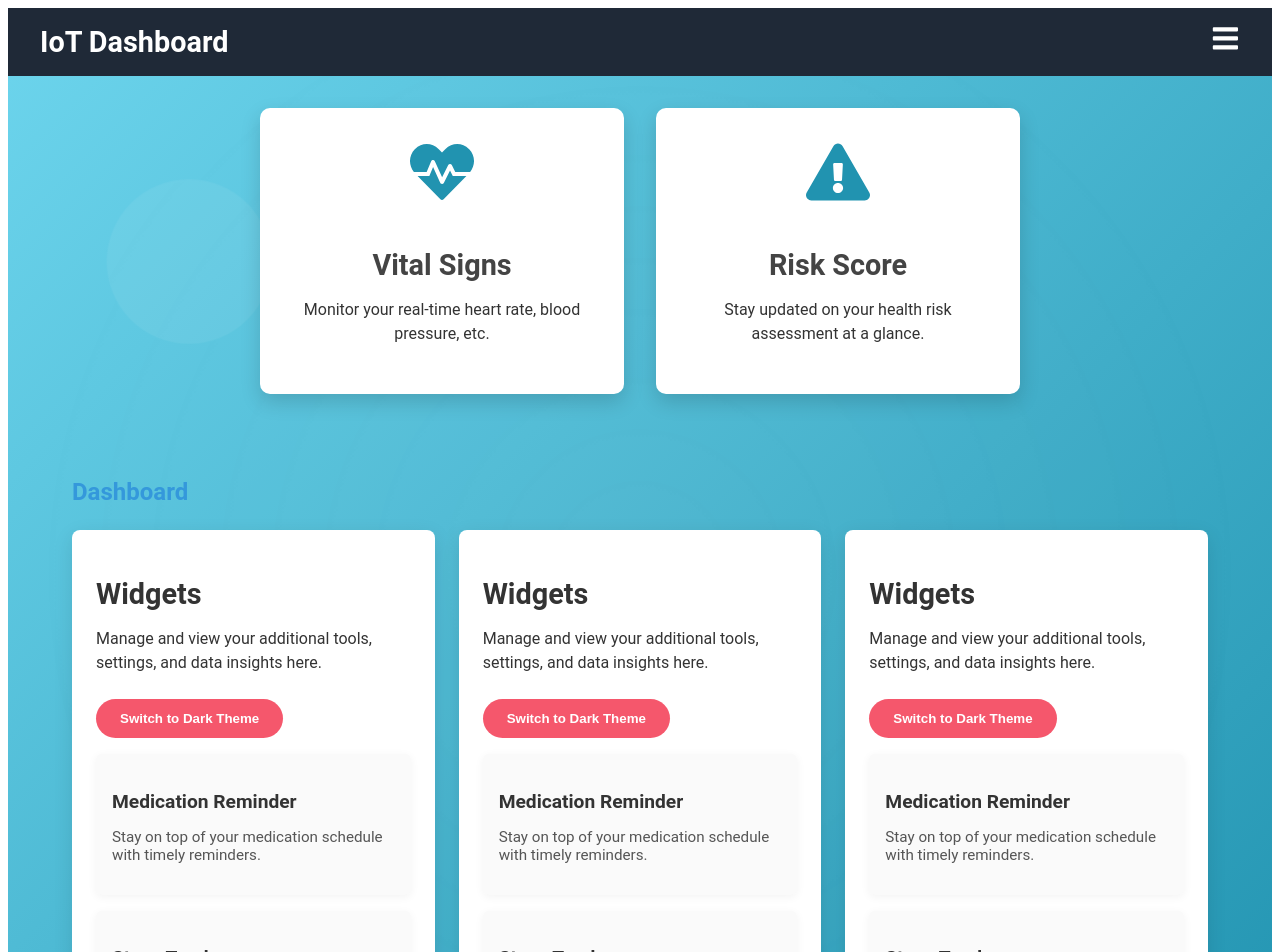
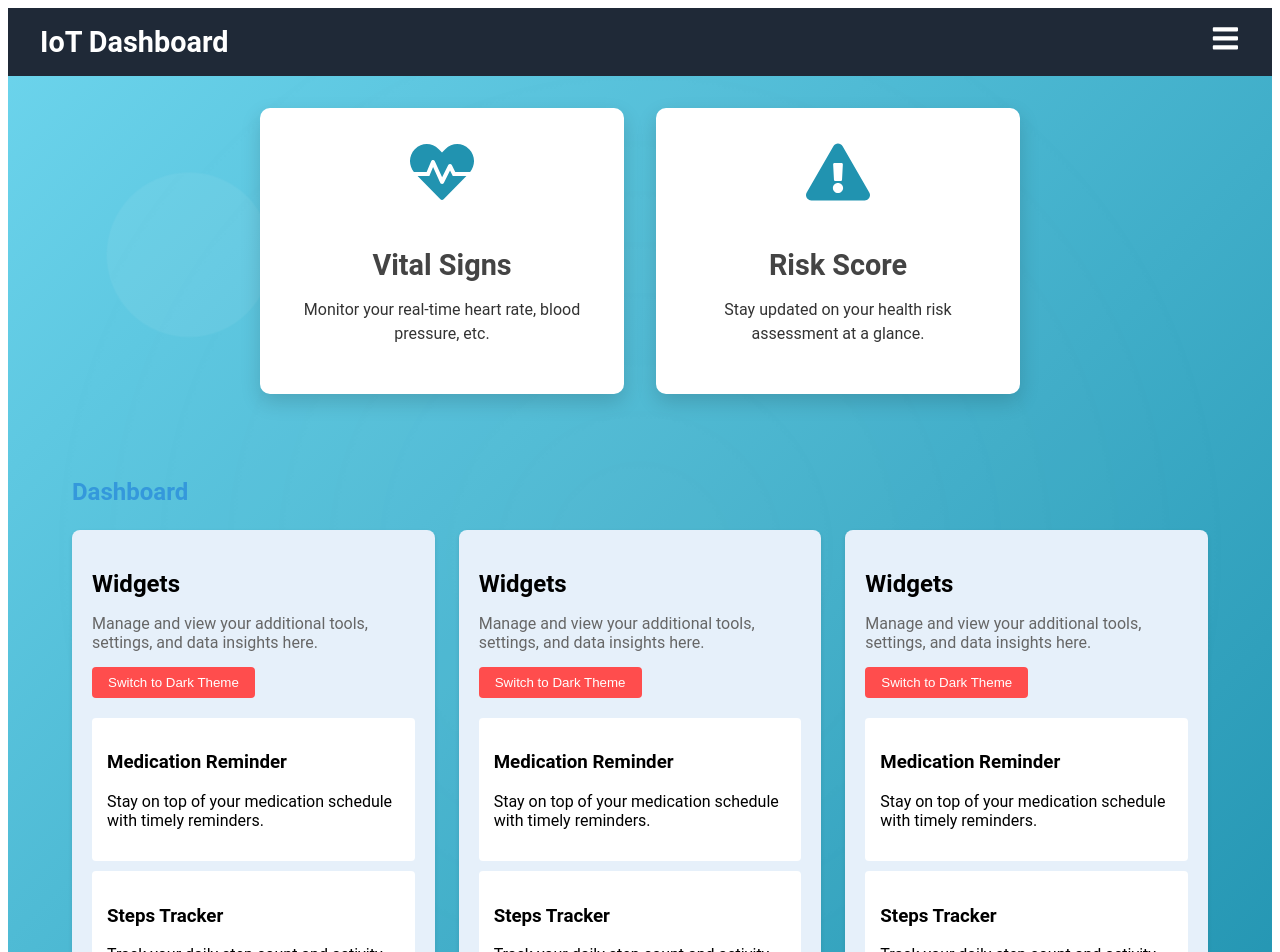
Before and after one commit to Dhrishit04/HealthSim, a React (Create React App) app in the folder FrontEnd/: page /dashboard in a window 1280 px wide. Shown: the top 952 px of the page. Built offline with nearby package versions, Linux system fonts and the light colour scheme; no server answers.

Commit message:
Minor Designing changes

```diff
--- a/FrontEnd/package.json
+++ b/FrontEnd/package.json
@@ -28,7 +28,8 @@
   },
   "dependencies": {
     "axios": "^1.8.4",
-    "react-dom": "^19.0.0",
+    "react-beautiful-dnd": "^13.1.1",
+    "react-dom": "^18.3.1",
     "react-router-dom": "^7.3.0",
     "sass": "^1.86.0"
   }
--- a/FrontEnd/src/assets/styles/variables.scss
+++ b/FrontEnd/src/assets/styles/variables.scss
@@ -2,3 +2,16 @@ $primary-color: #3498db;
 $secondary-color: #2ecc71;
 $background-color: #f5f5f5;
 $text-color: #333;
+
+$light-bg: #e6f0fa;
+$dark-bg: #1a2a44;
+$light-card: #ffffff;
+$dark-card: #2a3d5d;
+:root {
+  --bg-color: #{$light-bg};
+  --card-color: #{$light-card};
+}
+[data-theme="dark"] {
+  --bg-color: #{$dark-bg};
+  --card-color: #{$dark-card};
+}
--- a/FrontEnd/src/components/dashboard/Dashboard.module.scss
+++ b/FrontEnd/src/components/dashboard/Dashboard.module.scss
@@ -15,6 +15,22 @@
   }
 }
 
+.dashboard-grid {
+  display: grid;
+  grid-template-columns: 1fr 1fr;
+  gap: 20px;
+  padding: 20px;
+}
+.card {
+  box-shadow: 0 2px 4px rgba(0,0,0,0.1);
+  border-radius: 8px;
+  padding: 15px;
+}
+@media (max-width: 768px) {
+  .dashboard-grid {
+    grid-template-columns: 1fr;
+  }
+}
 .title {
   color: $primary-color;
   margin-bottom: 1.5rem;
--- a/FrontEnd/src/components/dashboard/widgets/DashboardWidget.js
+++ b/FrontEnd/src/components/dashboard/widgets/DashboardWidget.js
@@ -1,25 +1,35 @@
 import React, { useState } from 'react';
 import styles from './widget.module.scss';
-
-
-
+import { DragDropContext, Droppable, Draggable } from 'react-beautiful-dnd';
 
 const DashboardWidget = () => {
   // Local state to track theme: "light" or "dark"
   const [theme, setTheme] = useState('light');
 
+  // State to manage widget order
+  const [widgets, setWidgets] = useState([
+    { id: '1', content: 'Medication Reminder', description: 'Stay on top of your medication schedule with timely reminders.' },
+    { id: '2', content: 'Steps Tracker', description: 'Track your daily step count and activity level.' },
+  ]);
+
   // Toggle theme
   const toggleTheme = () => {
     setTheme((prev) => (prev === 'light' ? 'dark' : 'light'));
-    // Insert global or context-based theme toggling logic here if desired
+    // Note: For global theme toggling, you could use Context API or CSS custom properties
+  };
+
+  // Handle drag end for reordering widgets
+  const onDragEnd = (result) => {
+    if (!result.destination) return;
+    const items = Array.from(widgets);
+    const [reorderedItem] = items.splice(result.source.index, 1);
+    items.splice(result.destination.index, 0, reorderedItem);
+    setWidgets(items);
   };
 
   return (
-    <div
-      className={`${styles.widgetContainer} ${
-        theme === 'dark' ? styles.darkTheme : ''
-      }`}
-    >
+    <DragDropContext onDragEnd={onDragEnd}>
+      <div className={`${styles.widgetContainer} ${theme === 'dark' ? styles.darkTheme : ''}`}>
         <h2 className={styles.widgetTitle}>Widgets</h2>
         <p className={styles.widgetDescription}>
           Manage and view your additional tools, settings, and data insights here.
@@ -30,18 +40,30 @@ const DashboardWidget = () => {
           Switch to {theme === 'light' ? 'Dark' : 'Light'} Theme
         </button>
 
-      {/* Example Widget #1: Medication Reminder */}
-      <div className={styles.medicationReminderWidget}>
-        <h3>Medication Reminder</h3>
-        <p>Stay on top of your medication schedule with timely reminders.</p>
+        <Droppable droppableId="widgets">
+          {(provided) => (
+            <div ref={provided.innerRef} {...provided.droppableProps} className={styles.widgetList}>
+              {widgets.map((widget, index) => (
+                <Draggable key={widget.id} draggableId={widget.id} index={index}>
+                  {(provided) => (
+                    <div
+                      ref={provided.innerRef}
+                      {...provided.draggableProps}
+                      {...provided.dragHandleProps}
+                      className={`${styles.widgetItem} ${theme === 'dark' ? styles.darkWidget : ''}`}
+                    >
+                      <h3>{widget.content}</h3>
+                      <p>{widget.description}</p>
                     </div>
-
-      {/* Example Widget #2: Steps Tracker */}
-      <div className={styles.stepsTrackerWidget}>
-        <h3>Steps Tracker</h3>
-        <p>Track your daily step count and activity level.</p>
+                  )}
+                </Draggable>
+              ))}
+              {provided.placeholder}
             </div>
+          )}
+        </Droppable>
       </div>
+    </DragDropContext>
   );
 };
 
--- a/FrontEnd/src/components/dashboard/widgets/widget.module.scss
+++ b/FrontEnd/src/components/dashboard/widgets/widget.module.scss
@@ -1,80 +1,61 @@
-
 .widgetContainer {
-  background-color: #fff;
-  color: #333;
+  padding: 20px;
+  background-color: var(--bg-color, #e6f0fa);
   border-radius: 8px;
-  padding: 1.5rem;
-  box-shadow: 0 6px 20px rgba(0, 0, 0, 0.1);
-  transition: background-color 0.3s ease, color 0.3s ease;
-}
-.widgetsRow {
-  display: flex;
-  justify-content: center;
-  gap: 2rem;
-  margin: 2rem;
+  box-shadow: 0 2px 4px rgba(0, 0, 0, 0.1);
 }
 
 .widgetTitle {
-  margin-bottom: 0.5rem;
-  font-size: 1.8rem;
-  font-weight: bold;
+  font-size: 1.5em;
+  margin-bottom: 10px;
 }
 
 .widgetDescription {
-  margin-bottom: 1.5rem;
-  font-size: 1rem;
-  line-height: 1.5;
+  margin-bottom: 15px;
+  color: #666;
 }
 
-/* Theme Toggle Button */
 .themeButton {
-  background-color: #f5576c;
-  color: #fff;
+  padding: 8px 16px;
+  background-color: #ff4d4d;
+  color: white;
   border: none;
-  padding: 0.75rem 1.5rem;
-  border-radius: 25px;
+  border-radius: 4px;
   cursor: pointer;
-  font-weight: 600;
-  transition: background-color 0.3s ease, box-shadow 0.3s ease;
+  margin-bottom: 20px;
 
   &:hover {
-    background-color: darken(#f5576c, 10%);
-    box-shadow: 0 5px 15px rgba(0, 0, 0, 0.2);
+    background-color: #ff3333;
   }
 }
 
-/* Widgets */
-.medicationReminderWidget,
-.stepsTrackerWidget {
-  background-color: #fafafa;
-  border-radius: 6px;
-  padding: 1rem;
-  margin-top: 1rem;
-  box-shadow: 0 2px 10px rgba(0, 0, 0, 0.05);
+.widgetList {
+  display: flex;
+  flex-direction: column;
+  gap: 10px;
+}
 
-  h3 {
-    margin-bottom: 0.5rem;
-    font-size: 1.2rem;
+.widgetItem {
+  padding: 15px;
+  background-color: var(--card-color, #ffffff);
+  border-radius: 4px;
+  cursor: move;
+}
+
+.darkTheme {
+  --bg-color: #1a2a44;
+  --card-color: #2a3d5d;
+}
+
+.darkWidget {
+  color: #e6f0fa;
+}
+
+@media (max-width: 768px) {
+  .widgetContainer {
+    padding: 10px;
   }
-  p {
-    font-size: 0.95rem;
-    color: #555;
+  .widgetItem {
+    padding: 10px;
   }
 }
-
-/* Dark Theme */
-.darkTheme {
-  background-color: #333;
-  color: #f2f2f2;
-
-  .medicationReminderWidget,
-  .stepsTrackerWidget {
-    background-color: #444;
-    h3 {
-      color: #fff;
-    }
-    p {
-      color: #ddd;
-    }
-  }
-}
--- a/FrontEnd/src/components/layout/Header.js
+++ b/FrontEnd/src/components/layout/Header.js
@@ -3,11 +3,17 @@ import React from 'react';
 import styles from './layout.module.scss';
 
 const Header = () => {
+  const [isDark, setIsDark] = useState(false);
+  const toggleTheme = () => {
+    setIsDark(!isDark);
+    document.documentElement.setAttribute('data-theme', isDark ? 'light' : 'dark');
+  };
   return (
     <header className={styles.header}>
       <h1>HealthSim Dashboard</h1>
       <div>
         {/* Placeholder for user profile or notifications icon */}
+        <button onClick={toggleTheme}>Switch to {isDark ? 'Light' : 'Dark'} Theme</button>
         <span style={{ marginRight: '1rem' }}>🔔</span>
         <span style={{ fontWeight: 'bold' }}>Hello, User</span>
       </div>
--- a/FrontEnd/src/pages/DashboardPage.js
+++ b/FrontEnd/src/pages/DashboardPage.js
@@ -1,5 +1,3 @@
-// src/pages/DashboardPage.js
-
 import React, { useState, useEffect } from 'react';
 import { Link } from 'react-router-dom';
 import Dashboard from '../components/dashboard/Dashboard';
--- a/package.json
+++ b/package.json
@@ -3,6 +3,10 @@
     "axios": "^1.8.4",
     "flash": "^1.1.0",
     "flask": "^0.2.10",
+    "react-beautiful-dnd": "^13.1.1",
     "react-icons": "^5.5.0"
+  },
+  "devDependencies": {
+    "sass": "^1.86.3"
   }
 }
```
Also changed, not shown: 2 other files (tests, documents, lock files or other folders). Lines whose indentation alone changed are shown as unchanged.
